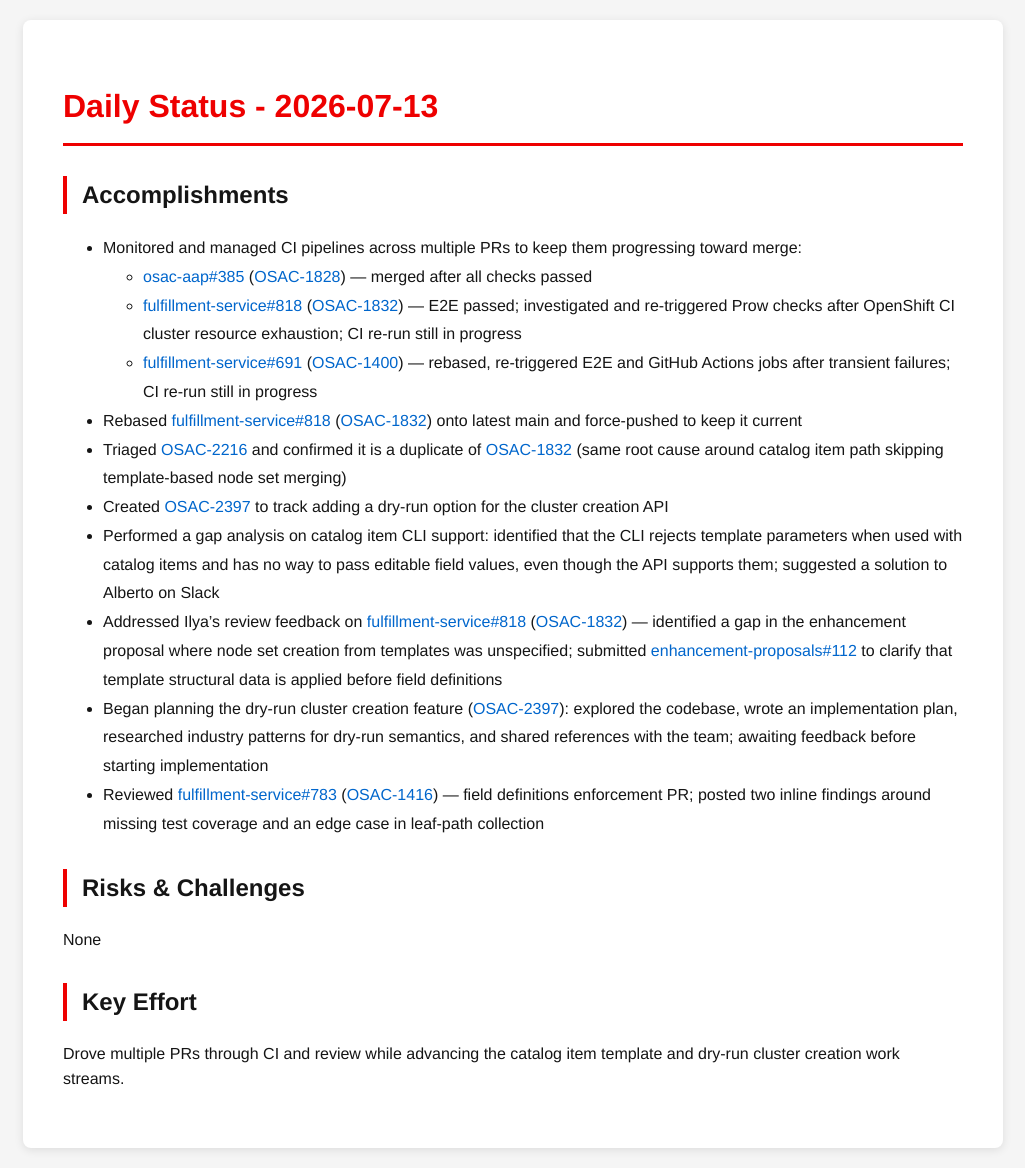
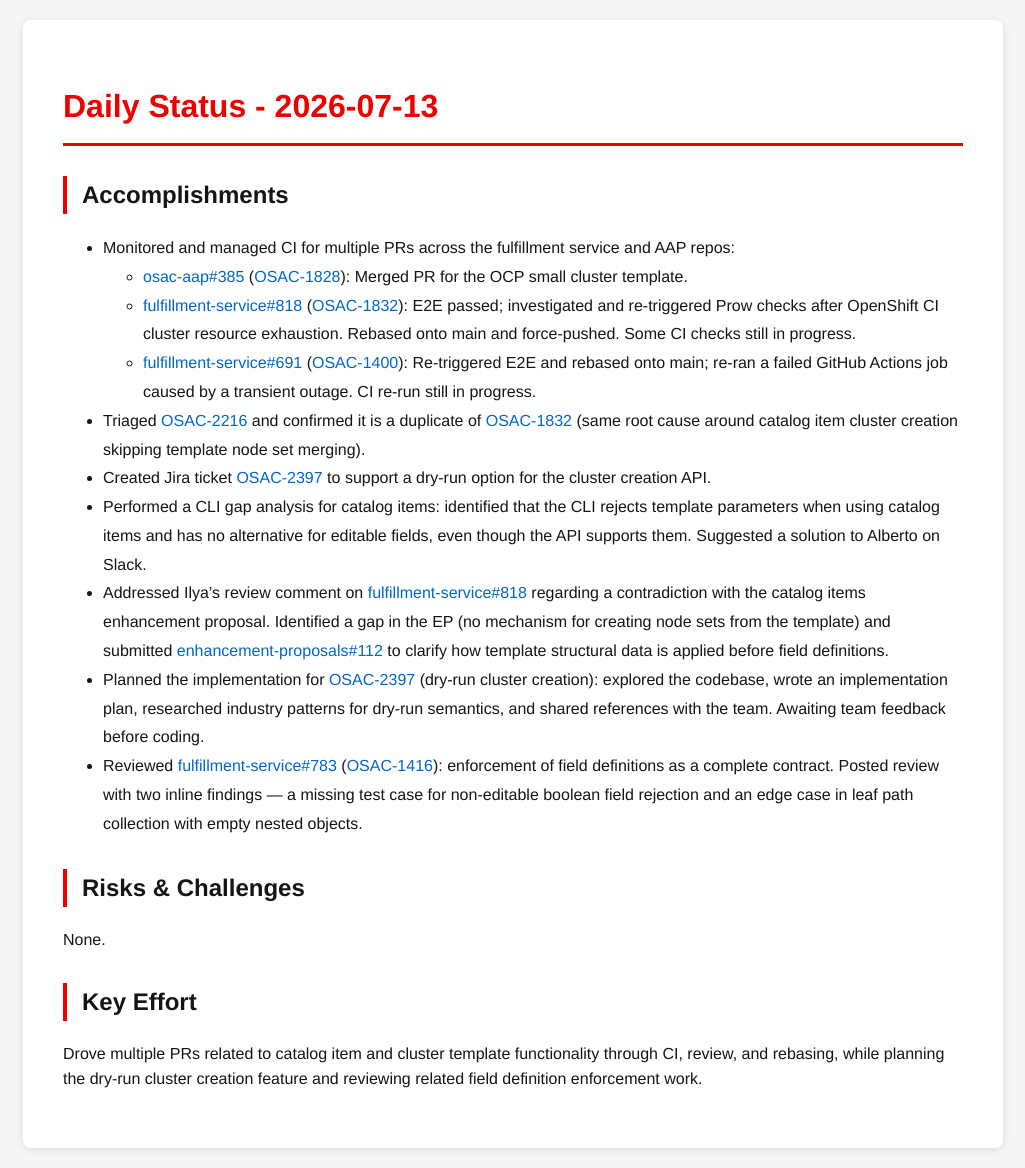
Before and after one commit to tzvatot/daily-status, a Jekyll site: the page built from 2026-07-13.md, in a window 1280 px wide. Shown: the whole page, without its empty margins (127-1152 px from the left). Built offline with Jekyll 4.4.1, drawn with Linux system fonts in a browser that asks for light colours.

Commit message:
Daily status update - 2026-07-13

```diff
--- a/2026-07-13.md
+++ b/2026-07-13.md
@@ -7,20 +7,19 @@
 # Daily Status - 2026-07-13
 
 ## Accomplishments
-- Monitored and managed CI pipelines across multiple PRs to keep them progressing toward merge:
-  - [osac-aap#385](https://github.com/osac-project/osac-aap/pull/385) ([OSAC-1828](https://redhat.atlassian.net/browse/OSAC-1828)) — merged after all checks passed
-  - [fulfillment-service#818](https://github.com/osac-project/fulfillment-service/pull/818) ([OSAC-1832](https://redhat.atlassian.net/browse/OSAC-1832)) — E2E passed; investigated and re-triggered Prow checks after OpenShift CI cluster resource exhaustion; CI re-run still in progress
-  - [fulfillment-service#691](https://github.com/osac-project/fulfillment-service/pull/691) ([OSAC-1400](https://redhat.atlassian.net/browse/OSAC-1400)) — rebased, re-triggered E2E and GitHub Actions jobs after transient failures; CI re-run still in progress
-- Rebased [fulfillment-service#818](https://github.com/osac-project/fulfillment-service/pull/818) ([OSAC-1832](https://redhat.atlassian.net/browse/OSAC-1832)) onto latest main and force-pushed to keep it current
-- Triaged [OSAC-2216](https://redhat.atlassian.net/browse/OSAC-2216) and confirmed it is a duplicate of [OSAC-1832](https://redhat.atlassian.net/browse/OSAC-1832) (same root cause around catalog item path skipping template-based node set merging)
-- Created [OSAC-2397](https://redhat.atlassian.net/browse/OSAC-2397) to track adding a dry-run option for the cluster creation API
-- Performed a gap analysis on catalog item CLI support: identified that the CLI rejects template parameters when used with catalog items and has no way to pass editable field values, even though the API supports them; suggested a solution to Alberto on Slack
-- Addressed Ilya's review feedback on [fulfillment-service#818](https://github.com/osac-project/fulfillment-service/pull/818) ([OSAC-1832](https://redhat.atlassian.net/browse/OSAC-1832)) — identified a gap in the enhancement proposal where node set creation from templates was unspecified; submitted [enhancement-proposals#112](https://github.com/osac-project/enhancement-proposals/pull/112) to clarify that template structural data is applied before field definitions
-- Began planning the dry-run cluster creation feature ([OSAC-2397](https://redhat.atlassian.net/browse/OSAC-2397)): explored the codebase, wrote an implementation plan, researched industry patterns for dry-run semantics, and shared references with the team; awaiting feedback before starting implementation
-- Reviewed [fulfillment-service#783](https://github.com/osac-project/fulfillment-service/pull/783) ([OSAC-1416](https://redhat.atlassian.net/browse/OSAC-1416)) — field definitions enforcement PR; posted two inline findings around missing test coverage and an edge case in leaf-path collection
+- Monitored and managed CI for multiple PRs across the fulfillment service and AAP repos:
+  - [osac-aap#385](https://github.com/osac-project/osac-aap/pull/385) ([OSAC-1828](https://redhat.atlassian.net/browse/OSAC-1828)): Merged PR for the OCP small cluster template.
+  - [fulfillment-service#818](https://github.com/osac-project/fulfillment-service/pull/818) ([OSAC-1832](https://redhat.atlassian.net/browse/OSAC-1832)): E2E passed; investigated and re-triggered Prow checks after OpenShift CI cluster resource exhaustion. Rebased onto main and force-pushed. Some CI checks still in progress.
+  - [fulfillment-service#691](https://github.com/osac-project/fulfillment-service/pull/691) ([OSAC-1400](https://redhat.atlassian.net/browse/OSAC-1400)): Re-triggered E2E and rebased onto main; re-ran a failed GitHub Actions job caused by a transient outage. CI re-run still in progress.
+- Triaged [OSAC-2216](https://redhat.atlassian.net/browse/OSAC-2216) and confirmed it is a duplicate of [OSAC-1832](https://redhat.atlassian.net/browse/OSAC-1832) (same root cause around catalog item cluster creation skipping template node set merging).
+- Created Jira ticket [OSAC-2397](https://redhat.atlassian.net/browse/OSAC-2397) to support a dry-run option for the cluster creation API.
+- Performed a CLI gap analysis for catalog items: identified that the CLI rejects template parameters when using catalog items and has no alternative for editable fields, even though the API supports them. Suggested a solution to Alberto on Slack.
+- Addressed Ilya's review comment on [fulfillment-service#818](https://github.com/osac-project/fulfillment-service/pull/818) regarding a contradiction with the catalog items enhancement proposal. Identified a gap in the EP (no mechanism for creating node sets from the template) and submitted [enhancement-proposals#112](https://github.com/osac-project/enhancement-proposals/pull/112) to clarify how template structural data is applied before field definitions.
+- Planned the implementation for [OSAC-2397](https://redhat.atlassian.net/browse/OSAC-2397) (dry-run cluster creation): explored the codebase, wrote an implementation plan, researched industry patterns for dry-run semantics, and shared references with the team. Awaiting team feedback before coding.
+- Reviewed [fulfillment-service#783](https://github.com/osac-project/fulfillment-service/pull/783) ([OSAC-1416](https://redhat.atlassian.net/browse/OSAC-1416)): enforcement of field definitions as a complete contract. Posted review with two inline findings — a missing test case for non-editable boolean field rejection and an edge case in leaf path collection with empty nested objects.
 
 ## Risks & Challenges
-None
+None.
 
 ## Key Effort
-Drove multiple PRs through CI and review while advancing the catalog item template and dry-run cluster creation work streams.
+Drove multiple PRs related to catalog item and cluster template functionality through CI, review, and rebasing, while planning the dry-run cluster creation feature and reviewing related field definition enforcement work.
```
